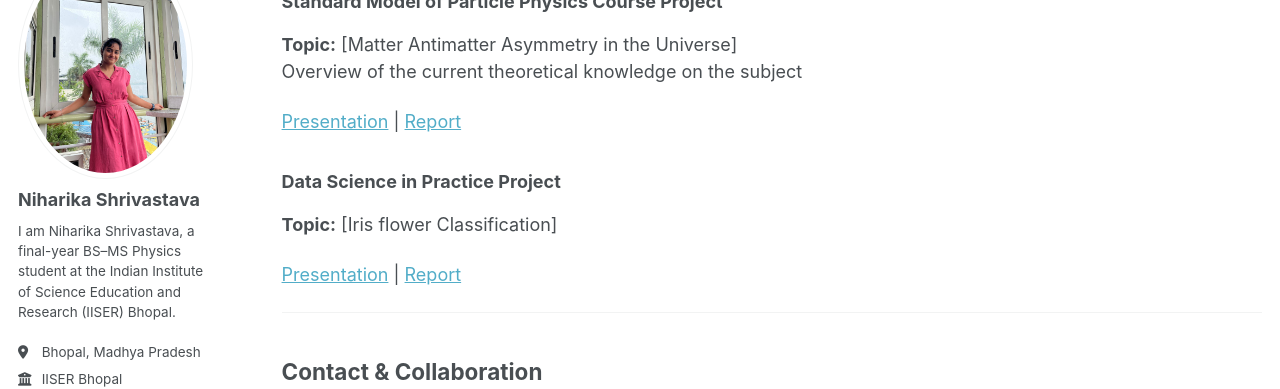
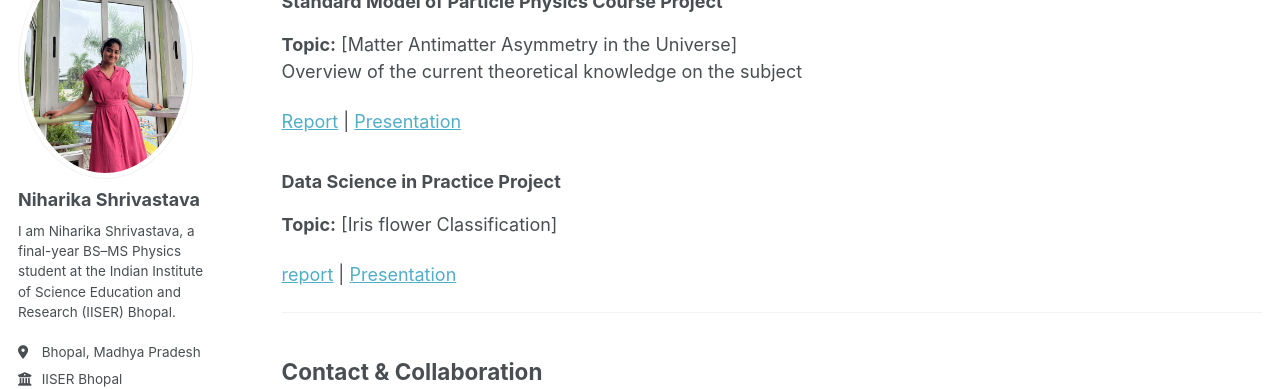
Before and after one commit to niharikashri22/niharikashri22.github.io, a Jekyll site: the page built from _pages/resources.html, in a window 1280 px wide and 900 px high, scrolled down 1131 px. Shown: the part 149-538 px from the top of the window. Built offline with Jekyll 4.4.1, drawn with Linux system fonts in a browser that asks for light colours; some web fonts are replaced; a script that is not in the unit is left out.

```diff
--- a/_pages/resources.html
+++ b/_pages/resources.html
@@ -42,17 +42,15 @@ Comprehensive analysis using COMPTEL archival data, including methodology and st
 <h3>Standard Model of Particle Physics Course Project</h3>
 <p><strong>Topic:</strong> [Matter Antimatter Asymmetry in the Universe]<br>
 Overview of the current theoretical knowledge on the subject</p>
-<p><a href="https://drive.google.com/file/d/1tiMI4hQjJH28iuIuJwVwc578lWAnjAXc/view?usp=drive_link" target="_blank"> Presentation</a> | <a href="https://drive.google.com/file/d/1a16BH7VNa_fbkGMYzIgV2BLjRcN7ap-c/view?usp=drive_link" target="_blank"> Report</a></p>
+<p><a href="https://drive.google.com/file/d/1tiMI4hQjJH28iuIuJwVwc578lWAnjAXc/view?usp=drive_link" target="_blank"> Report</a> | <a href="https://drive.google.com/file/d/1a16BH7VNa_fbkGMYzIgV2BLjRcN7ap-c/view?usp=drive_link" target="_blank"> Presentation</a></p>
 
 <h3>Data Science in Practice Project</h3>
 <p><strong>Topic:</strong> [Iris flower Classification]</p>
-<p><a href="https://drive.google.com/file/d/1KV7czsMHwiOtW_mgOXf4bAPoBWMjl7ch/view?usp=drive_link" target="_blank"> Presentation</a> | <a href="https://drive.google.com/file/d/1Xtu1Uj7FAVOq7wusuSR8g7-Q3J3rSVEI/view?usp=drive_link" target="_blank"> Report</a></p>
+<p><a href="https://drive.google.com/file/d/1KV7czsMHwiOtW_mgOXf4bAPoBWMjl7ch/view?usp=drive_link" target="_blank"> report</a> | <a href="https://drive.google.com/file/d/1Xtu1Uj7FAVOq7wusuSR8g7-Q3J3rSVEI/view?usp=drive_link" target="_blank"> Presentation</a></p>
 
 
 
 <hr>
-
-
 
 
 
```
